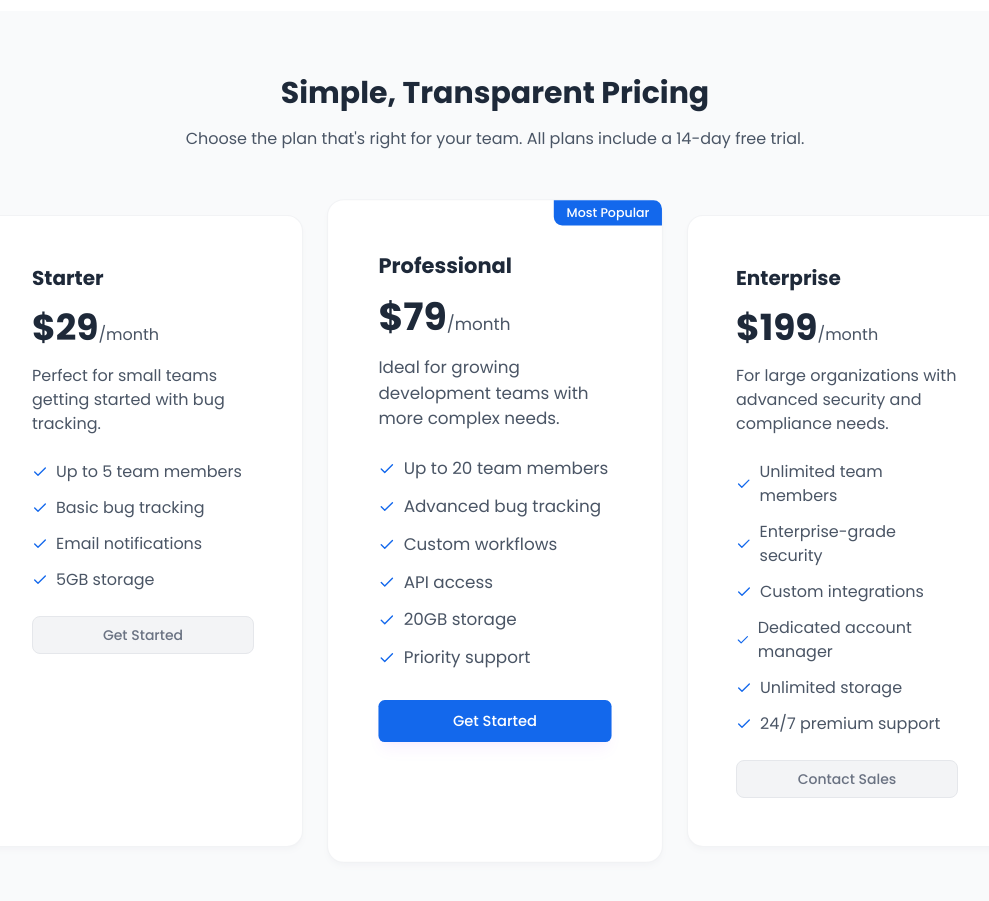
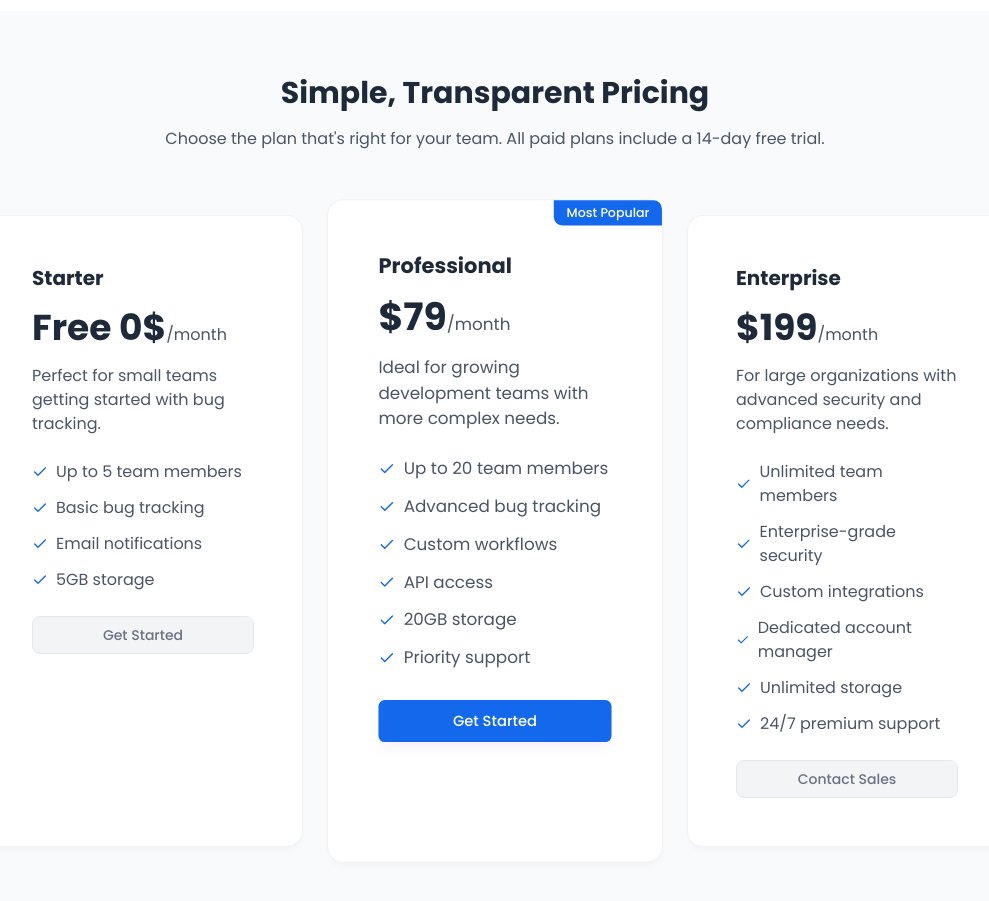
Before and after one commit to Rishy-09/CtrlX_Error, a React (Vite) app in the folder frontend/: page /landing in a window 1280 px wide. Shown: the part 1420-2321 px from the top of the page, without its empty margins (145-1134 px from the left). Built offline with nearby package versions, Linux system fonts and the light colour scheme; no server answers.

Commit message:
Updated landing page pricing options

```diff
--- a/frontend/src/pages/LandingPage.jsx
+++ b/frontend/src/pages/LandingPage.jsx
@@ -317,7 +317,7 @@ const LandingPage = () => {
               Simple, Transparent Pricing
             </h2>
             <p className="text-gray-600 max-w-2xl mx-auto">
-              Choose the plan that's right for your team. All plans include a
+              Choose the plan that's right for your team. All paid plans include a
               14-day free trial.
             </p>
           </div>
@@ -330,7 +330,7 @@ const LandingPage = () => {
                   Starter
                 </h3>
                 <div className="mb-4">
-                  <span className="text-4xl font-bold text-gray-800">$29</span>
+                  <span className="text-4xl font-bold text-gray-800">Free 0$</span>
                   <span className="text-gray-600">/month</span>
                 </div>
                 <p className="text-gray-600 mb-6">
```
